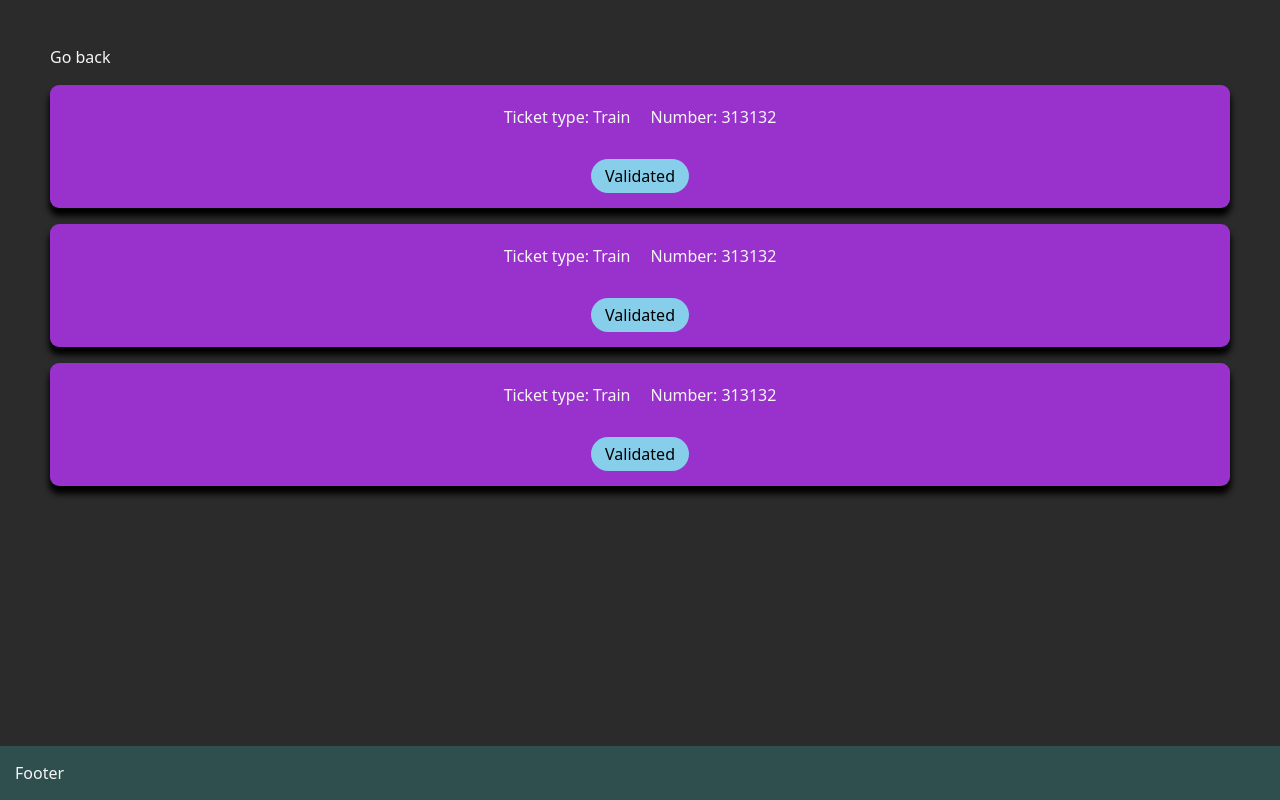
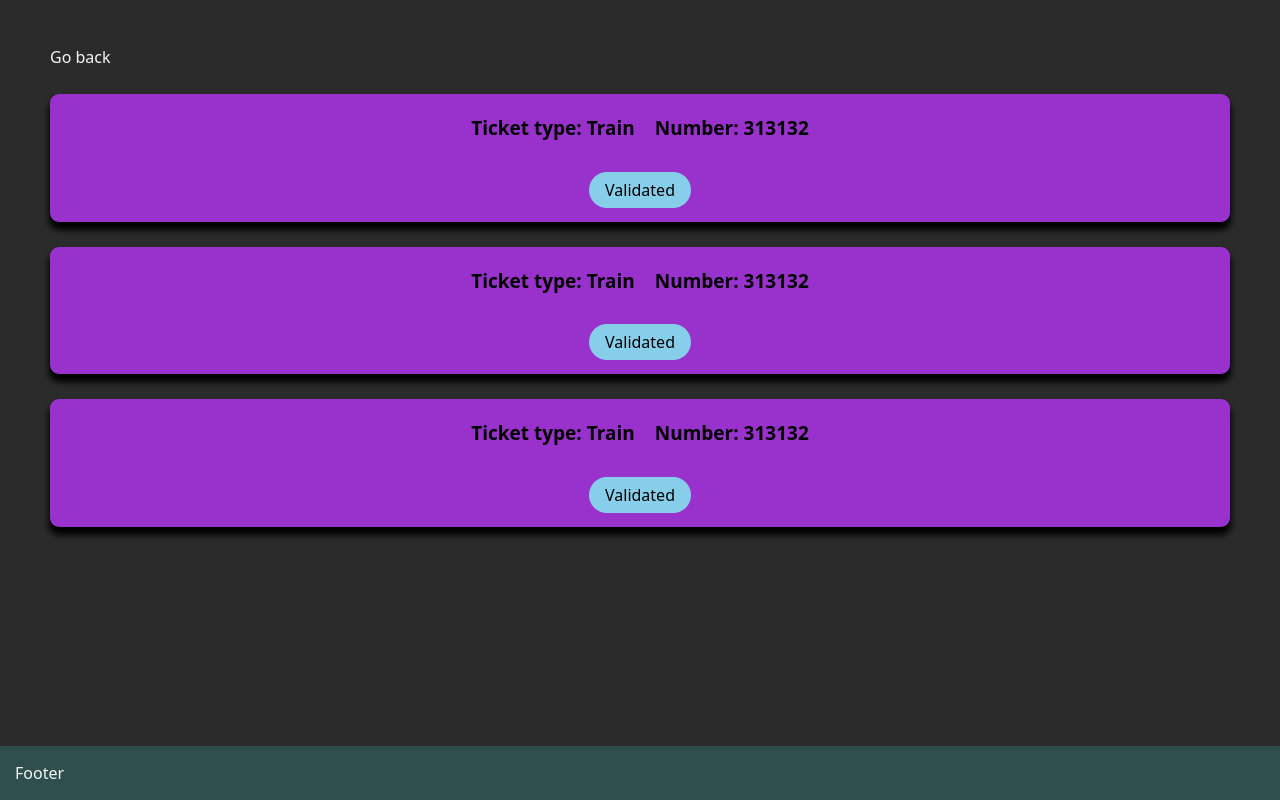
Before and after one commit to BryanGordon/tickets, a React (Vite) app: page /tickets-list in a window 1280 px wide. Built offline with nearby package versions, Linux system fonts and the light colour scheme.

Commit message:
Update styles

```diff
--- a/src/styles/AllTicketsList.css
+++ b/src/styles/AllTicketsList.css
@@ -4,7 +4,7 @@
   gap: 35px;
   align-items: center;
   padding: 20px;
-  margin-block: 16px;
+  margin-block: 25px;
   border-radius: 9px;
   background-color: darkorchid;
   box-shadow: 0px 7px 6px 1px #000;
@@ -22,10 +22,16 @@
 .info-container {
   display: flex;
   gap: 20px;
+
+  & span {
+    font-size: 19px;
+    font-weight: 600;
+    color: black;
+  }
 }
 
 .validated {
-  padding: 6px 14px;
+  padding: 7px 16px;
   border-radius: 18px;
   background-color: skyblue;
   color: black;
```
